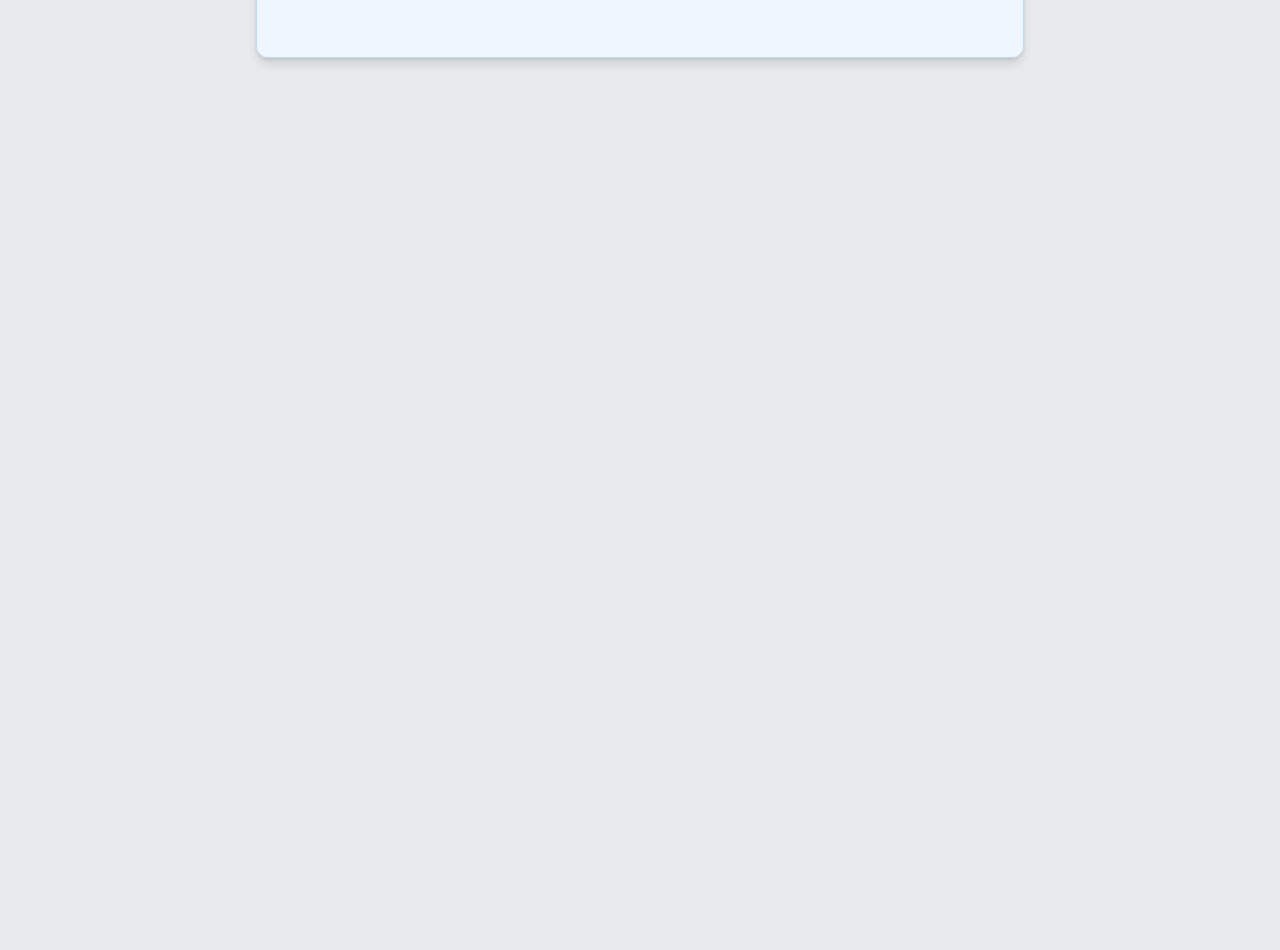
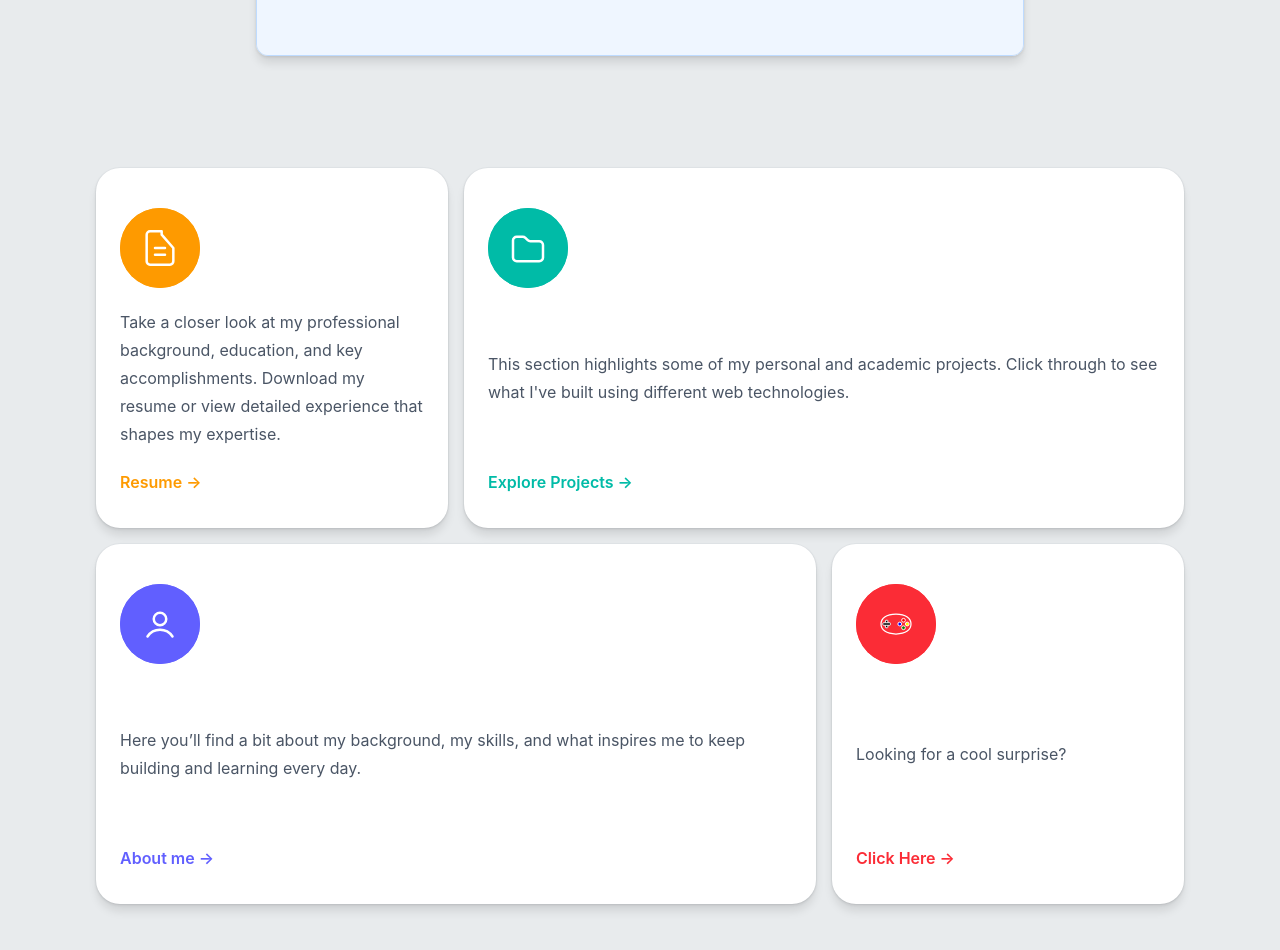
Before and after one commit to younes2808/portfolio, a React (Vite) app: page / in a window 1280 px wide. Shown: the part 1320-2270 px from the top of the page. Before the commit the page ends 1458 px from the top, so only its background shows below. Built offline with nearby package versions, Linux system fonts and the light colour scheme.

Commit message:
fikset en ferdig bentogrid

```diff
--- a/src/App.tsx
+++ b/src/App.tsx
@@ -1,6 +1,7 @@
 import TerminalBox from "@/components/terminal";
 import Hero from "./pages/Hero";
 import Navbar from "./pages/Navbar";
+import Bentogrid from "./components/bentogrid";
 
 function App() {
   return (
@@ -10,14 +11,16 @@ function App() {
         <Navbar />
       </div>
       {/*Hero */}
-      <div className="w-screen border-b-2 border-t-2">
+      <div className="w-screen border-t-2">
         <Hero />
       </div>
       {/*Terminal Mockup*/}
       <div className="m-20">
-
         <TerminalBox />
-
+      </div>
+      {/*Bento grid*/}
+      <div className="m-20">
+      <Bentogrid />
       </div>
     </>
   );
--- /dev/null
+++ b/src/components/bentogrid.tsx
@@ -0,0 +1,206 @@
+const Bentogrid = () => {
+  return (
+    <div className="min-h-screen w-full flex items-center justify-center">
+      <div
+        className="grid w-full max-w-7xl gap-4 p-4
+                      grid-cols-1 sm:grid-cols-2 lg:grid-cols-6
+                      auto-rows-fr"
+      >
+        {/* Box 1 */}
+        <div className="min-h-[290px] col-span-1 lg:col-span-2">
+          <div className="group relative h-full w-full cursor-pointer overflow-hidden bg-white px-6 pt-10 pb-8 shadow-xl ring-1 ring-gray-500/5 transition-all duration-300 hover:-translate-y-1 hover:shadow-2xl rounded-3xl">
+            <span className="absolute top-10 z-0 h-20 w-20 rounded-full bg-amber-500 transition-all duration-500 group-hover:scale-[20]"></span>
+            <div className="relative z-10 h-full flex flex-col justify-between">
+              <span className="grid h-20 w-20 place-items-center rounded-full bg-amber-500 transition-all duration-500 group-hover:bg-amber-400">
+                {/* Resume Icon */}
+                <svg
+                  xmlns="http://www.w3.org/2000/svg"
+                  fill="none"
+                  viewBox="0 0 24 24"
+                  strokeWidth="1.5"
+                  stroke="currentColor"
+                  className="h-10 w-10 text-white transition-all"
+                >
+                  <path
+                    strokeLinecap="round"
+                    strokeLinejoin="round"
+                    d="M9 12h6m-6 4h6M13 2H6a2 2 0 00-2 2v16a2 2 0 002 2h12a2 2 0 002-2v-8l-7-8z"
+                  />
+                </svg>
+              </span>
+              <div className="space-y-6 pt-5 text-base leading-7 text-gray-600 transition-all duration-500 group-hover:text-white/90">
+                <p>
+                  Take a closer look at my professional background, education,
+                  and key accomplishments. Download my resume or view detailed
+                  experience that shapes my expertise.
+                </p>
+              </div>
+              <div className="pt-5 text-base font-semibold leading-7">
+                <p>
+                  <a
+                    href="#"
+                    className="text-amber-500 transition-all duration-500 group-hover:text-white"
+                  >
+                    Resume &rarr;
+                  </a>
+                </p>
+              </div>
+            </div>
+          </div>
+        </div>
+
+        {/* Box 2 */}
+        <div className="min-h-[200px] col-span-1 lg:col-span-4">
+          <div className="group relative h-full w-full cursor-pointer overflow-hidden bg-white px-6 pt-10 pb-8 shadow-xl ring-1 ring-gray-500/5 transition-all duration-300 hover:-translate-y-1 hover:shadow-2xl rounded-3xl">
+            <span className="absolute top-10 z-0 h-20 w-20 rounded-full bg-teal-500 transition-all duration-500 group-hover:scale-[20]"></span>
+            <div className="relative z-10 h-full flex flex-col justify-between">
+              <span className="grid h-20 w-20 place-items-center rounded-full bg-teal-500 transition-all duration-500 group-hover:bg-teal-400">
+                {/* Folder Icon */}
+                <svg
+                  xmlns="http://www.w3.org/2000/svg"
+                  fill="none"
+                  viewBox="0 0 24 24"
+                  strokeWidth="1.5"
+                  stroke="currentColor"
+                  className="h-10 w-10 text-white transition-all"
+                >
+                  <path
+                    strokeLinecap="round"
+                    strokeLinejoin="round"
+                    d="M3 7.5A2.25 2.25 0 015.25 5.25h3.586a2.25 2.25 0 011.59.659l1.415 1.414a2.25 2.25 0 001.59.659H18.75A2.25 2.25 0 0121 10.25v7.5A2.25 2.25 0 0118.75 20H5.25A2.25 2.25 0 013 17.75v-10.25z"
+                  />
+                </svg>
+              </span>
+              <div className="space-y-6 pt-5 text-base leading-7 text-gray-600 transition-all duration-500 group-hover:text-white/90">
+                <p>
+                  This section highlights some of my personal and academic
+                  projects. Click through to see what I've built using different
+                  web technologies.
+                </p>
+              </div>
+              <div className="pt-5 text-base font-semibold leading-7">
+                <p>
+                  <a
+                    href="#"
+                    className="text-teal-500 transition-all duration-500 group-hover:text-white"
+                  >
+                    Explore Projects &rarr;
+                  </a>
+                </p>
+              </div>
+            </div>
+          </div>
+        </div>
+
+        {/* Box 3 */}
+        <div className="min-h-[200px] col-span-1 lg:col-span-4">
+          <div className="group relative h-full w-full cursor-pointer overflow-hidden bg-white px-6 pt-10 pb-8 shadow-xl ring-1 ring-gray-500/5 transition-all duration-300 hover:-translate-y-1 hover:shadow-2xl rounded-3xl">
+            <span className="absolute top-10 z-0 h-20 w-20 rounded-full bg-indigo-500 transition-all duration-500 group-hover:scale-[20]"></span>
+            <div className="relative z-10 h-full flex flex-col justify-between">
+              <span className="grid h-20 w-20 place-items-center rounded-full bg-indigo-500 transition-all duration-500 group-hover:bg-indigo-400">
+                {/* About Me Icon */}
+                <svg
+                  xmlns="http://www.w3.org/2000/svg"
+                  fill="none"
+                  viewBox="0 0 24 24"
+                  strokeWidth="1.5"
+                  stroke="currentColor"
+                  className="h-10 w-10 text-white transition-all"
+                >
+                  <path
+                    strokeLinecap="round"
+                    strokeLinejoin="round"
+                    d="M15.75 9a3.75 3.75 0 11-7.5 0 3.75 3.75 0 017.5 0zM4.5 19.5a9 9 0 0115 0"
+                  />
+                </svg>
+              </span>
+              <div className="space-y-6 pt-5 text-base leading-7 text-gray-600 transition-all duration-500 group-hover:text-white/90">
+                <p>
+                  Here you’ll find a bit about my background, my skills, and
+                  what inspires me to keep building and learning every day.
+                </p>
+              </div>
+              <div className="pt-5 text-base font-semibold leading-7">
+                <p>
+                  <a
+                    href="#"
+                    className="text-indigo-500 transition-all duration-500 group-hover:text-white"
+                  >
+                    About me &rarr;
+                  </a>
+                </p>
+              </div>
+            </div>
+          </div>
+        </div>
+
+        {/* Box 1 */}
+        <div className="min-h-[290px] col-span-1 lg:col-span-2">
+          <div className="group relative h-full w-full cursor-pointer overflow-hidden bg-white px-6 pt-10 pb-8 shadow-xl ring-1 ring-gray-500/5 transition-all duration-300 hover:-translate-y-1 hover:shadow-2xl rounded-3xl">
+            <span className="absolute top-10 z-0 h-20 w-20 rounded-full bg-red-500 transition-all duration-500 group-hover:scale-[20]"></span>
+            <div className="relative z-10 h-full flex flex-col justify-between">
+              <span className="grid h-20 w-20 place-items-center rounded-full bg-red-500 transition-all duration-500 group-hover:bg-red-400">
+                {/* Game Controller Icon */}
+                <svg
+                  xmlns="http://www.w3.org/2000/svg"
+                  fill="none"
+                  viewBox="0 0 64 40"
+                  strokeWidth="1.5"
+                  stroke="currentColor"
+                  className="h-10 w-10 text-white transition-all"
+                >
+                  <path
+                    strokeLinecap="round"
+                    strokeLinejoin="round"
+                    d="M8 20C8 11 16 4 32 4C48 4 56 11 56 20C56 29 48 36 32 36C16 36 8 29 8 20Z"
+                    fill="none"
+                    stroke="currentColor"
+                    strokeWidth="2"
+                  />
+                  {/* Left D-pad vertical */}
+                  <rect
+                    x="15"
+                    y="14"
+                    width="4"
+                    height="12"
+                    fill="black"
+                    rx="1"
+                  />
+                  {/* Left D-pad horizontal */}
+                  <rect
+                    x="11"
+                    y="18"
+                    width="12"
+                    height="4"
+                    fill="black"
+                    rx="1"
+                  />
+                  {/* Right buttons */}
+                  <circle cx="44" cy="14" r="3" fill="red" />
+                  <circle cx="50" cy="20" r="3" fill="yellow" />
+                  <circle cx="38" cy="20" r="3" fill="blue" />
+                  <circle cx="44" cy="26" r="3" fill="green" />
+                </svg>
+              </span>
+              <div className="space-y-6 pt-5 text-base leading-7 text-gray-600 transition-all duration-500 group-hover:text-white/90">
+                <p>Looking for a cool surprise?</p>
+              </div>
+              <div className="pt-5 text-base font-semibold leading-7">
+                <p>
+                  <a
+                    href="#"
+                    className="text-red-500 transition-all duration-500 group-hover:text-white "
+                  >
+                    Click Here &rarr;
+                  </a>
+                </p>
+              </div>
+            </div>
+          </div>
+        </div>
+      </div>
+    </div>
+  );
+};
+
+export default Bentogrid;
--- a/src/pages/Hero.tsx
+++ b/src/pages/Hero.tsx
@@ -4,9 +4,9 @@ import { SparklesText } from "@/components/magicui/sparkles-text";
 const Hero = () => {
   return (
     <div className="relative w-full min-h-screen overflow-hidden bg-gradient-to-br from-teal-100 via-blue-400 to-cyan-500 animate-gradient bg-[length:400%_400%]">
-      {/* Background visual effect */}
-      <div className="absolute bottom-0 right-0 bg-black rounded-full w-96 h-96 mix-blend-overlay filter blur-3xl opacity-60 animate-bounce z-0" />
-      <div className="absolute top-26 left-0 bg-black rounded-full w-96 h-96 mix-blend-overlay filter blur-3xl animate-pulse" />
+      {/* Background visual effects */}
+      <div className="absolute bottom-0 right-0 bg-black rounded-full w-96 h-96 mix-blend-overlay filter blur-3xl opacity-60 animate-pulse z-0" />
+      <div className="absolute top-26 left-0 bg-black rounded-full w-96 h-96 mix-blend-overlay filter blur-3xl animate-pulse z-0" />
 
       {/* Text content */}
       <div className="relative z-10 py-44 text-center max-w-3xl mx-auto px-4">
@@ -23,9 +23,16 @@ const Hero = () => {
           </p>
         </BoxReveal>
       </div>
+
+      {/* Bottom blur/fade into root background color */}
+      <div
+        className="absolute bottom-0 left-0 w-full h-32 pointer-events-none z-20"
+        style={{
+          background: `linear-gradient(to top, oklch(0.9383 0.0042 236.4993), transparent)`
+        }}
+      />
     </div>
   );
 };
 
-
 export default Hero;
```
